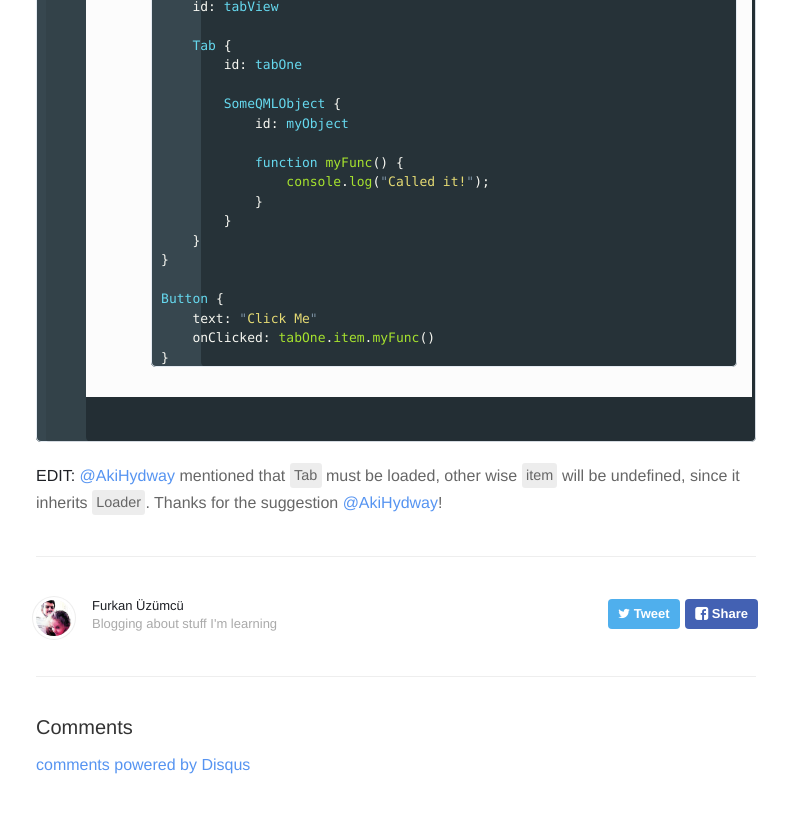
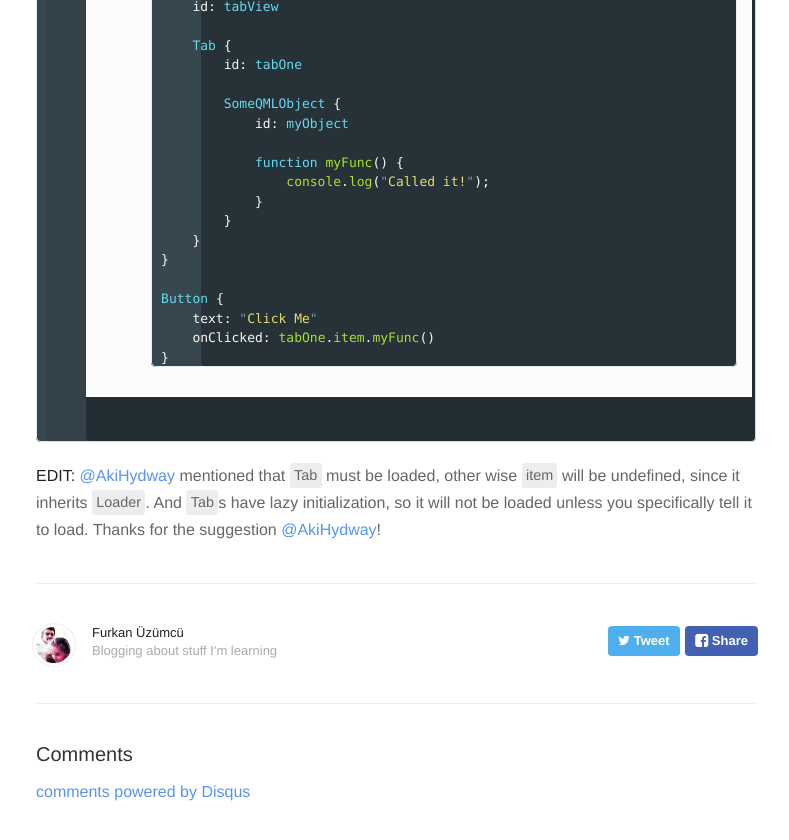
Before and after one commit to Furkanzmc/furkanzmc.github.io, a Jekyll site: the page built from _posts/2016-01-01-qml-how-to-call-function-of-a-tab.markdown, in a window 1280 px wide and 900 px high, scrolled down 1050 px. Shown: the top 840 px of the window, without its empty margins (244-1033 px from the left). Built offline with Jekyll 4.4.1, drawn with Linux system fonts in a browser that asks for light colours; nearby versions of some CDN libraries; Markdown is read by kramdown in place of the engine named in the settings; comment, search, counter and statistics services are not loaded.

Commit message:
Add info about lazy initialization

```diff
--- a/_posts/2016-01-01-qml-how-to-call-function-of-a-tab.markdown
+++ b/_posts/2016-01-01-qml-how-to-call-function-of-a-tab.markdown
@@ -51,7 +51,7 @@ Button {
 }
 {% endhighlight %}
 
-**EDIT:** [@AkiHydway][aki_twitter_link] mentioned that `Tab` must be loaded, other wise `item` will be undefined, since it inherits `Loader`. Thanks for the suggestion [@AkiHydway][aki_twitter_link]!
+**EDIT:** [@AkiHydway][aki_twitter_link] mentioned that `Tab` must be loaded, other wise `item` will be undefined, since it inherits `Loader`. And `Tab`s have lazy initialization, so it will not be loaded unless you specifically tell it to load. Thanks for the suggestion [@AkiHydway][aki_twitter_link]!
 
 
 [aki_twitter_link]: https://twitter.com/AkiHydway
```
